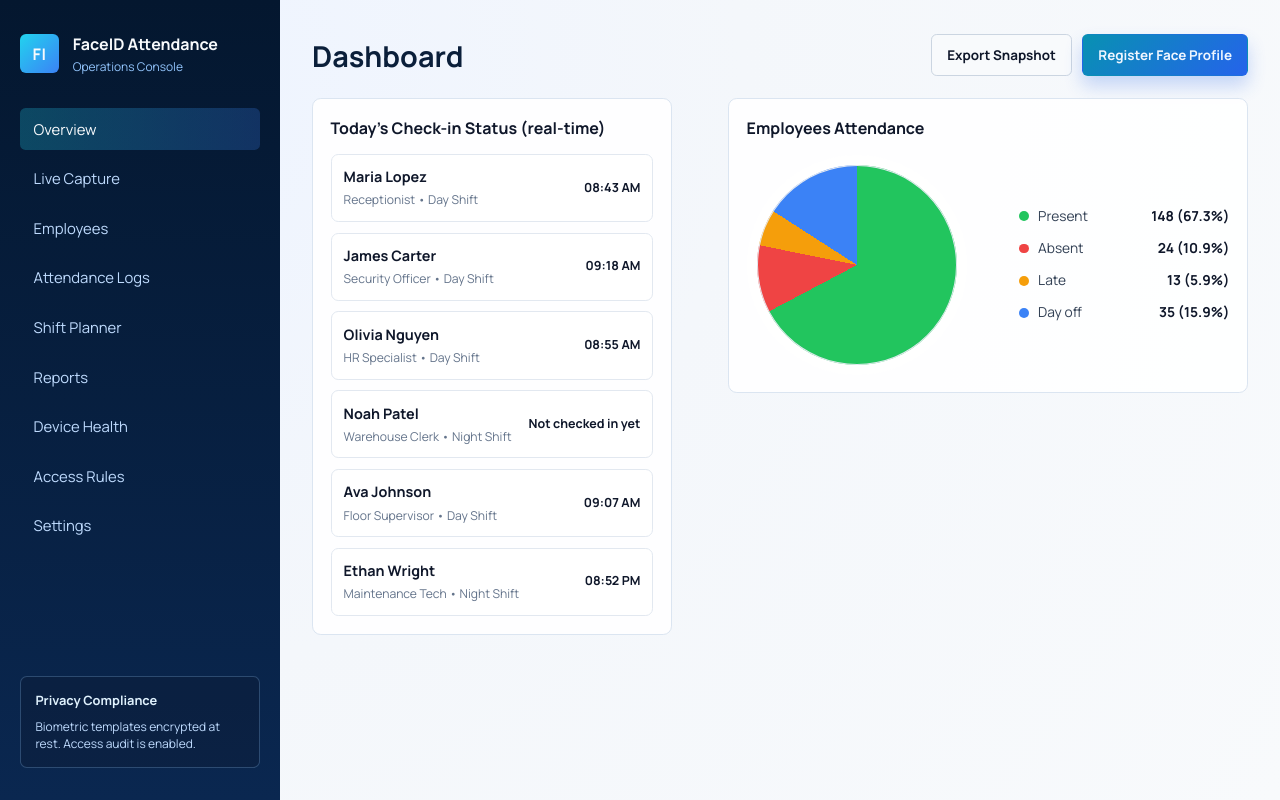
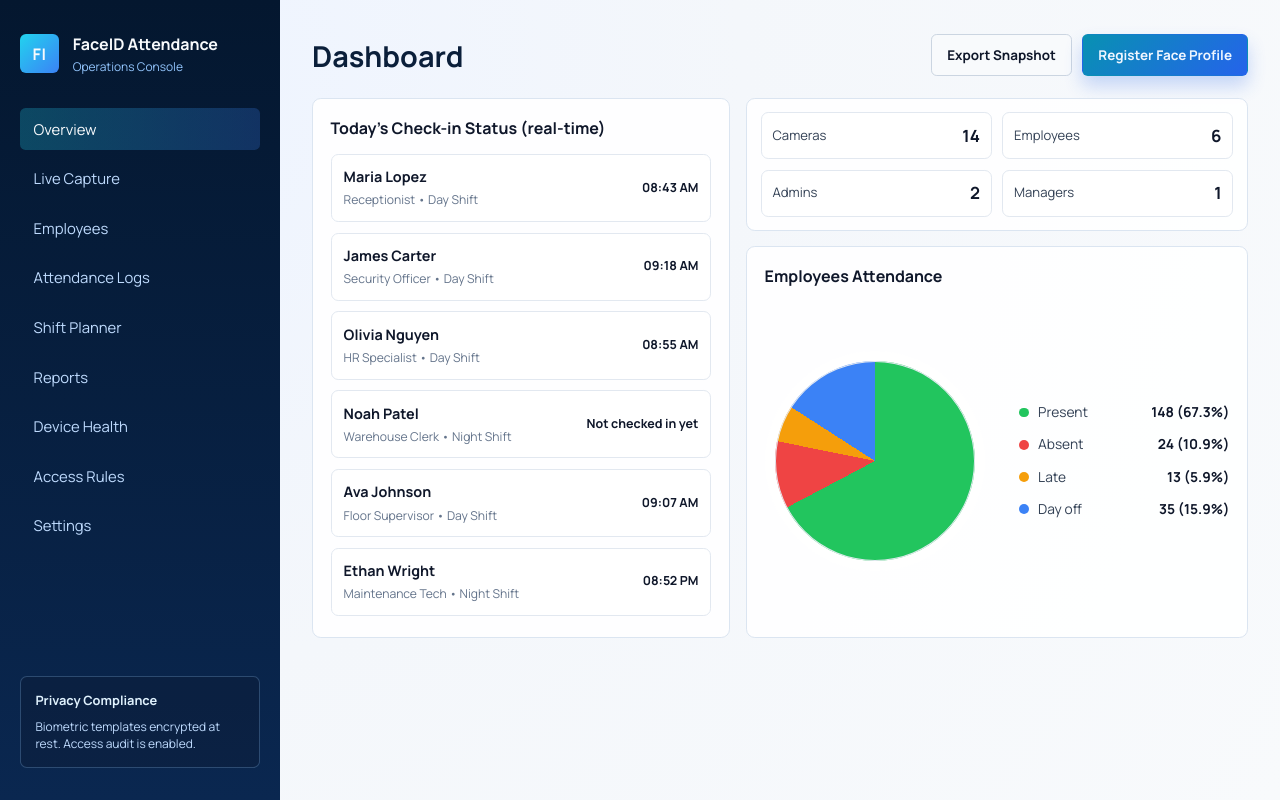
Before and after one commit to prowider5565/FaceID, a React app in the folder frontend/: page / in a window 1280 px wide. Built offline with nearby package versions, Linux system fonts and the light colour scheme; the HTML template or start-up script is replaced by a standard one.

Commit message:
Size rebalanced, count cards added

```diff
--- a/frontend/src/App.css
+++ b/frontend/src/App.css
@@ -159,7 +159,7 @@ h1 {
 
 .insights-row {
   display: grid;
-  grid-template-columns: minmax(280px, 360px) minmax(420px, 520px);
+  grid-template-columns: minmax(336px, 432px) minmax(420px, 520px);
   align-items: start;
   justify-content: space-between;
   gap: 1rem;
@@ -170,7 +170,7 @@ h1 {
   border: 1px solid #dbe5f1;
   background: rgba(255, 255, 255, 0.93);
   padding: 1.1rem;
-  max-height: 540px;
+  height: 540px;
   overflow-y: auto;
 }
 
@@ -220,11 +220,54 @@ h1 {
   text-align: right;
 }
 
+.insights-side {
+  height: 540px;
+  display: flex;
+  flex-direction: column;
+  gap: 0.9rem;
+}
+
+.metric-summary {
+  border-radius: 0.55rem;
+  border: 1px solid #dbe5f1;
+  background: rgba(255, 255, 255, 0.93);
+  padding: 0.85rem;
+}
+
+.metric-grid {
+  margin: 0;
+  padding: 0;
+  list-style: none;
+  display: grid;
+  grid-template-columns: repeat(2, minmax(0, 1fr));
+  gap: 0.65rem;
+}
+
+.metric-grid li {
+  border: 1px solid #e2e8f0;
+  border-radius: 0.45rem;
+  background: #ffffff;
+  padding: 0.62rem 0.68rem;
+  display: flex;
+  align-items: center;
+  justify-content: space-between;
+  color: #334155;
+  font-size: 0.82rem;
+}
+
+.metric-grid strong {
+  color: #0f172a;
+  font-size: 1.05rem;
+}
+
 .attendance-summary {
+  flex: 1;
   border-radius: 0.55rem;
   border: 1px solid #dbe5f1;
   background: rgba(255, 255, 255, 0.93);
   padding: 1.1rem;
+  display: flex;
+  flex-direction: column;
 }
 
 .attendance-summary h2 {
@@ -237,6 +280,7 @@ h1 {
 .attendance-chart-row {
   margin-top: 0.9rem;
   display: flex;
+  flex: 1;
   align-items: center;
   justify-content: space-between;
   gap: 1.1rem;
@@ -291,6 +335,11 @@ h1 {
     grid-template-columns: 1fr;
   }
 
+  .checkin-summary,
+  .insights-side {
+    height: auto;
+  }
+
   .attendance-chart-row {
     flex-direction: column;
     align-items: flex-start;
--- a/frontend/src/App.tsx
+++ b/frontend/src/App.tsx
@@ -24,6 +24,11 @@ type Employee = {
   createdAt: string
   updatedAt: string
   checkInAt: string | null
+}
+
+type SystemMetric = {
+  label: 'Cameras' | 'Employees' | 'Admins' | 'Managers'
+  count: number
 }
 
 const navigationItems: NavItem[] = [
@@ -125,6 +130,12 @@ function App() {
   ]
 
   const activeEmployees = employees.filter((employee) => employee.isActive)
+  const systemMetrics: SystemMetric[] = [
+    { label: 'Cameras', count: 14 },
+    { label: 'Employees', count: activeEmployees.length },
+    { label: 'Admins', count: 2 },
+    { label: 'Managers', count: 1 },
+  ]
 
   const totalEmployees = attendanceStatuses.reduce((sum, item) => sum + item.count, 0)
   let cumulative = 0
@@ -210,6 +221,18 @@ function App() {
             </div>
           </article>
 
+          <div className="insights-side">
+            <article className="metric-summary" aria-label="System counts">
+              <ul className="metric-grid">
+                {systemMetrics.map((item) => (
+                  <li key={item.label}>
+                    <span>{item.label}</span>
+                    <strong>{item.count}</strong>
+                  </li>
+                ))}
+              </ul>
+            </article>
+
             <article className="attendance-summary" aria-label="Attendance status chart">
               <h2>Employees Attendance</h2>
               <div className="attendance-chart-row">
@@ -238,6 +261,7 @@ function App() {
                 </ul>
               </div>
             </article>
+          </div>
         </section>
       </main>
     </div>
```
Lines whose indentation alone changed are shown as unchanged.
